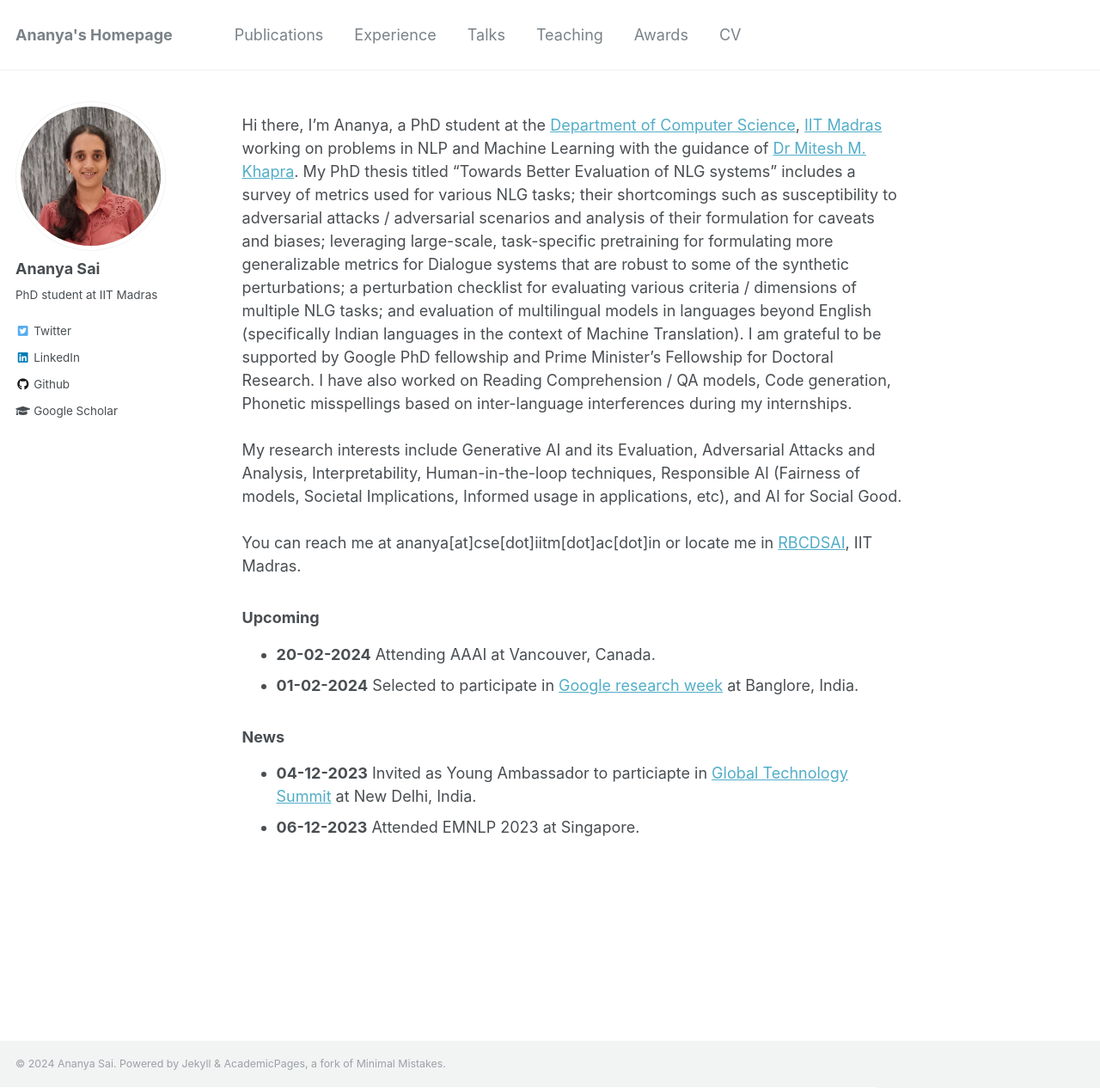
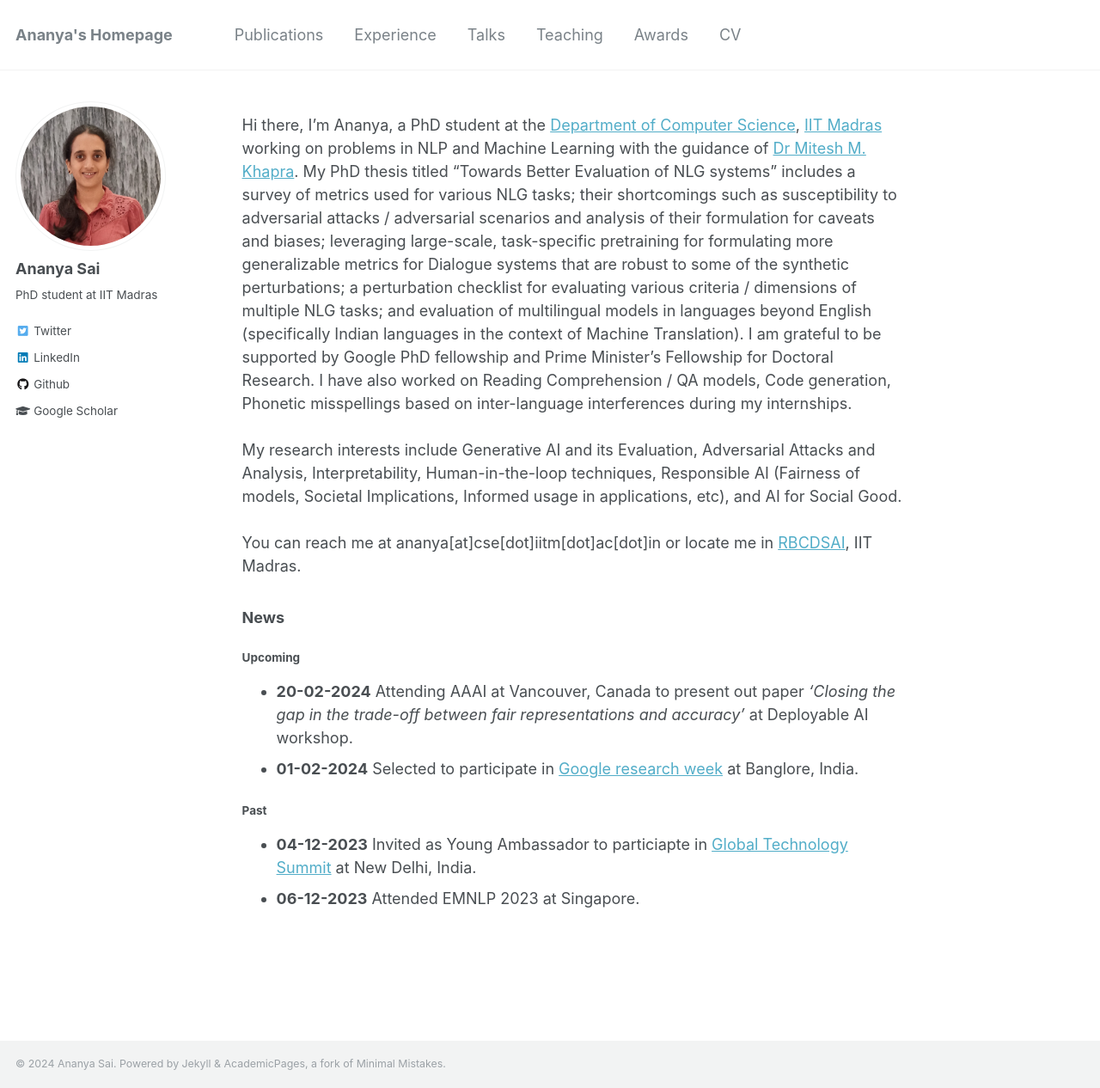
Before and after one commit to AnanyaSaiB/AnanyaSaib.github.io, a Jekyll site: the page built from _pages/about.md, in a window 1280 px wide and 1266 px high. Shown: the whole window at 86% size. Built offline with Jekyll 4.4.1, drawn with Linux system fonts in a browser that asks for light colours.

Commit message:
Update about.md
changes news format

```diff
--- a/_pages/about.md
+++ b/_pages/about.md
@@ -16,10 +16,12 @@
 My research interests include Generative AI and its Evaluation, Adversarial Attacks and Analysis, Interpretability, Human-in-the-loop techniques, Responsible AI (Fairness of models, Societal Implications, Informed usage in applications, etc), and AI for Social Good. <br/><br/>
 You can reach me at ananya[at]cse[dot]iitm[dot]ac[dot]in or locate me in [RBCDSAI](https://rbcdsai.iitm.ac.in/contact/), IIT Madras.
 
-### Upcoming
-- **20-02-2024** Attending AAAI at Vancouver, Canada.
+### News
+#### Upcoming
+- **20-02-2024** Attending AAAI at Vancouver, Canada to present out paper *'Closing the gap in the trade-off between fair
+representations and accuracy'* at Deployable AI workshop.
 - **01-02-2024** Selected to participate in [Google research week](https://sites.google.com/view/researchweek24/home) at Banglore, India.
 
-### News
+#### Past
 - **04-12-2023** Invited as Young Ambassador to particiapte in [Global Technology Summit](https://carnegieindia.org/specialprojects/globaltechnologysummit) at New Delhi, India.
 - **06-12-2023** Attended EMNLP 2023 at Singapore.
```
